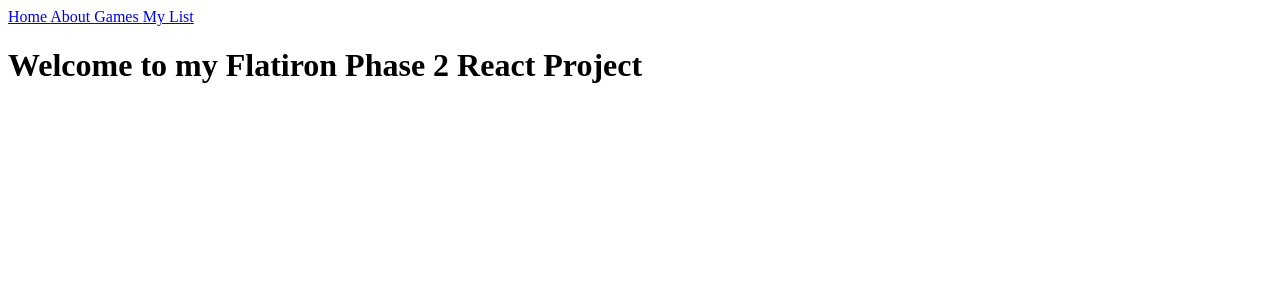
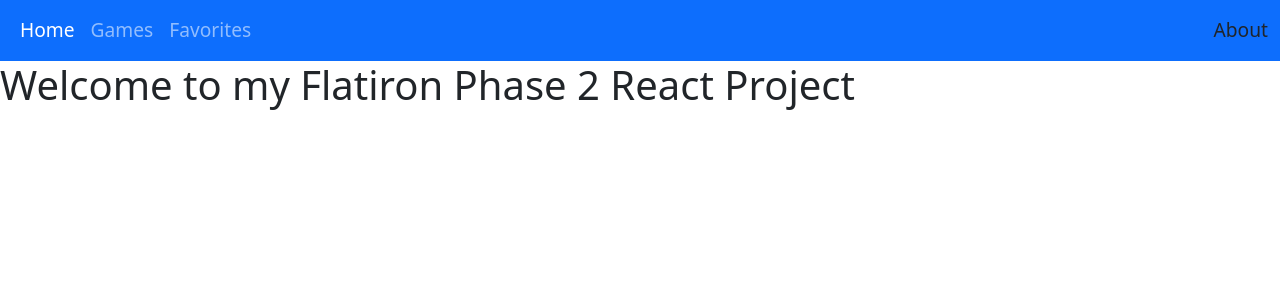
Before and after one commit to Renardo1985/Phase-2-Project, a React (Create React App) app: page / in a window 1280 px wide. Shown: the top 300 px of the page. Built offline with nearby package versions, Linux system fonts and the light colour scheme.

Commit message:
add react-bootstrap

```diff
--- a/src/App.css
+++ /dev/null
@@ -1,20 +0,0 @@
-
-  .card-container {
-   --bs-gutter-x: 1.5rem;
-    display: flex;
-    -ms-flex-wrap: wrap;
-    flex-wrap: wrap;
-    margin-top: 1rem;
-    margin-right: 1rem;
-    margin-left: 1rem;
-  }
-
-  .card {
-    position: relative;
-    display: -ms-flexbox;
-    display: flex;
-    flex-direction: column;
-    min-width: 0;
-    border: 1px solid rgba(250, 0, 0, 0.75);
-    border-radius: 0.25rem;
-}
--- a/src/components/GameDetails.js
+++ b/src/components/GameDetails.js
@@ -1,31 +1,38 @@
 import React, { useEffect, useState } from "react";
-import { useParams } from "react-router-dom"
+import { useParams } from "react-router-dom";
+import Card from "react-bootstrap/Card";
+import ListGroup from "react-bootstrap/ListGroup";
 
 function GameDetails() {
-    const [game, setGame] = useState(null);
-    const { id } = useParams()
+  const [game, setGame] = useState(null);
+  const { id } = useParams();
 
-    useEffect(() => {
-        fetch(`http://localhost:3001/games/${id}`)
-            .then(r => r.json())
-            .then(data => setGame(data))
-    }, [id])
+  useEffect(() => {
+    fetch(`http://localhost:3001/games/${id}`)
+      .then((r) => r.json())
+      .then((data) => setGame(data));
+  }, [id]);
 
-    if (!game) return <h2>Loading...</h2>
-    return (
-        <section>
-                <div>
-                    <h2>{game.title}</h2>
-                    <h4>Genre: {game.genre}</h4>
-                    <img src = {game.thumbnail} alt = "logo"/>
-                    <p>{game.short_description}</p>
-                    <p>Publisher: {game.publisher}</p>
-                    <p>Developer: {game.developer}</p>
-                    <p>Release Date: {game.release_date}</p>
-                    <p>Platform: {game.platform}</p>
-                 </div>
-        </section>
-    );
+  if (!game) return <h2>Loading...</h2>;
+  return (
+    <Card style={{ width: "30rem" }}>
+      <Card.Img variant="top" src={game.thumbnail} />
+      <Card.Body>
+        <Card.Title>{game.title}</Card.Title>
+        <Card.Text>{game.short_description}</Card.Text>
+      </Card.Body>
+      <ListGroup className="list-group-flush">
+        <ListGroup.Item>Genre: {game.genre}</ListGroup.Item>
+        <ListGroup.Item>Publisher: {game.publisher}</ListGroup.Item>
+        <ListGroup.Item>Developer: {game.developer}</ListGroup.Item>
+        <ListGroup.Item>Release Date: {game.release_date}</ListGroup.Item>
+        <ListGroup.Item>Platform: {game.platform}</ListGroup.Item>
+      </ListGroup>
+      <Card.Body>
+        <Card.Link href={game.game_url} target="_blank" >Game Website</Card.Link>
+      </Card.Body>
+    </Card>
+  );
 }
 
 export default GameDetails;
--- a/src/components/NavBar.js
+++ b/src/components/NavBar.js
@@ -1,14 +1,25 @@
 import React from "react";
 import { NavLink } from "react-router-dom"
+import { Navbar, Nav, Container} from "react-bootstrap"
+
 
 function NavBar() {
     return (
-        <nav>
-            <NavLink exact to="/">Home </NavLink>
-            <NavLink to="/about">About </NavLink>
-            <NavLink to="/games">Games </NavLink>
-            <NavLink to="/mylist">My List </NavLink>
-        </nav>
+
+        <Navbar bg="primary" data-bs-theme="dark">
+        <Container fluid>
+            <Nav className="me-auto">
+            <NavLink className="nav-link" exact to="/" >Home</NavLink>
+            <NavLink className="nav-link" to="/games" >Games</NavLink>
+            <NavLink className="nav-link" to="/mylist" >Favorites</NavLink>
+            </Nav>
+            <Navbar.Collapse className="justify-content-end">
+            <NavLink className="nav-link" to="/about" >About</NavLink>
+            </Navbar.Collapse>
+        </Container>
+        </Navbar>
+
+
     );
 }
 
--- a/src/index.js
+++ b/src/index.js
@@ -1,13 +1,17 @@
 import React from "react";
-import ReactDOM from "react-dom";
-import { BrowserRouter as Router } from "react-router-dom";
+import ReactDOM from "react-dom/client";
+import { BrowserRouter } from "react-router-dom";
 import App from "./components/App";
-import "./App.css"
+import "bootstrap/dist/css/bootstrap.min.css";
+import "./styles.css"
 
 
-ReactDOM.render(
-  <Router>
-    <App />
-  </Router>,
-  document.getElementById("root")
+
+const root = ReactDOM.createRoot(document.getElementById("root"));
+root.render(
+  <React.StrictMode>
+    <BrowserRouter>
+      <App />
+    </BrowserRouter>
+  </React.StrictMode>
 );
--- /dev/null
+++ b/src/styles.css
@@ -0,0 +1,7 @@
+
+
+
+  .nav-link{
+
+    font-size: larger;
+  }
```
Also changed, not shown: package.json (+4 -5 lines), 1 other file (tests, documents, lock files or other folders).
